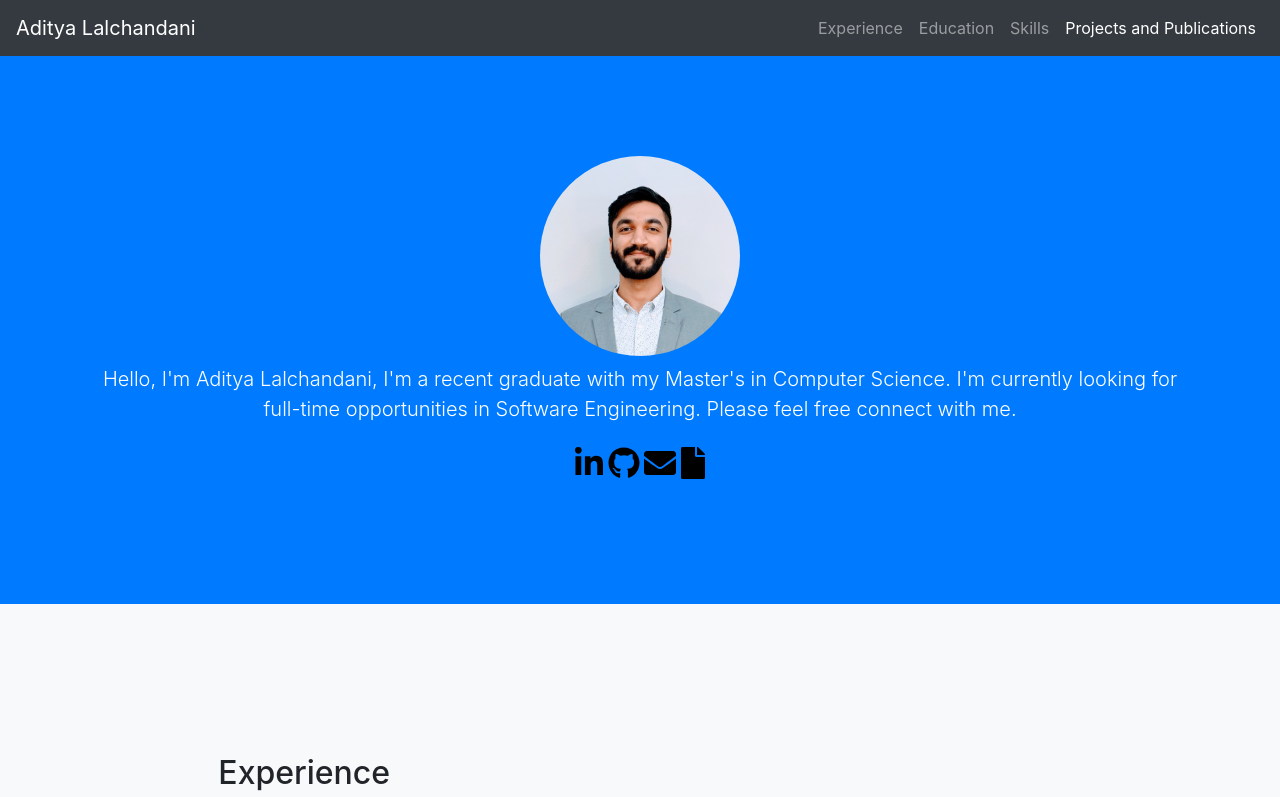
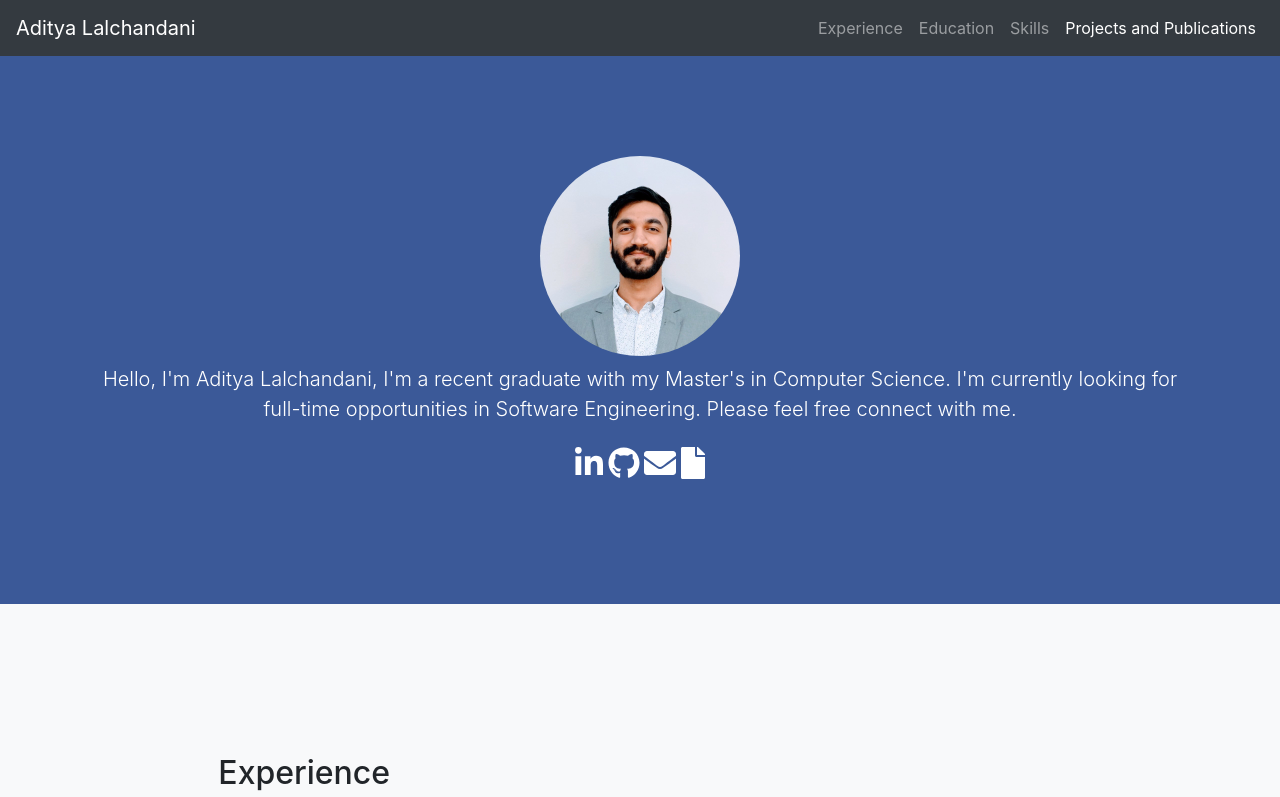
Before and after one commit to aditya210/portfolio, a website with bundled scripts: page index.html in a window 1280 px wide. Shown: the top 797 px of the page. Built offline with nearby package versions, Linux system fonts and the light colour scheme.

Commit message:
scroll-fixed

```diff
--- a/css/scrolling-nav.css
+++ b/css/scrolling-nav.css
@@ -10,7 +10,10 @@ header {
 section {
   padding: 150px 0;
 }
-
+body{
+	width:100%;
+	 overflow-x: hidden;
+}
 .social-icons .social-icon {
   display: inline-flex;
   align-items: center;
@@ -34,6 +37,4 @@ section {
   font-size: 3rem;
 }
 
-
-
 span { float: right; }
--- a/index.html
+++ b/index.html
@@ -51,21 +51,21 @@
     </div>
   </nav>
 
-  <header class="bg-primary text-white">
+  <header class=" text-white" style="background:#3b5998">
     <div class="container text-center">
       <img class="img-fluid img-profile rounded-circle mx-auto mb-2" src="assets/img/profile.jpg" alt=""  height="200px" width="200px" /></span>
       <p class="lead">Hello, I'm Aditya Lalchandani, I'm a recent graduate with my Master's in Computer Science. I'm currently looking for full-time opportunities in Software Engineering. Please feel free connect with me.
 						<div>
-                        	<a class="social-icon" href="https://www.linkedin.com/in/alalchandani/" style="color:#000000" target="_blank">
+                        	<a class="social-icon" href="https://www.linkedin.com/in/alalchandani/" style="color:#fff" target="_blank">
                         		<i class="fab fa-linkedin-in fa-2x"></i></a>
 
-                        	<a class="social-icon" href="https://github.com/aditya210" style="color:#000000" target="_blank">
+                        	<a class="social-icon" href="https://github.com/aditya210" style="color:#fff" target="_blank">
                         		<i class="fab fa-github fa-2x"></i></a>
 
-                        	<a class="social-icon" href="mailto:adityalalchandani21@gmail.com" style="color:#000000" target="_blank">
+                        	<a class="social-icon" href="mailto:adityalalchandani21@gmail.com" style="color:#fff" target="_blank">
                       			<i class="fas fa-envelope fa-2x"></i></a>
 
-                        	<a class="social-icon fa-2x"  href="https://drive.google.com/file/d/1Qh1LmHzEPYDzB4_doWCWSycDb5G03360/view" target="_blank" style="color:#000000">
+                        	<a class="social-icon fa-2x"  href="https://drive.google.com/file/d/1Qh1LmHzEPYDzB4_doWCWSycDb5G03360/view" target="_blank" style="color:#fff">
                         		<i class="fas fa-file"></i></a>
 
                         </div>
```
